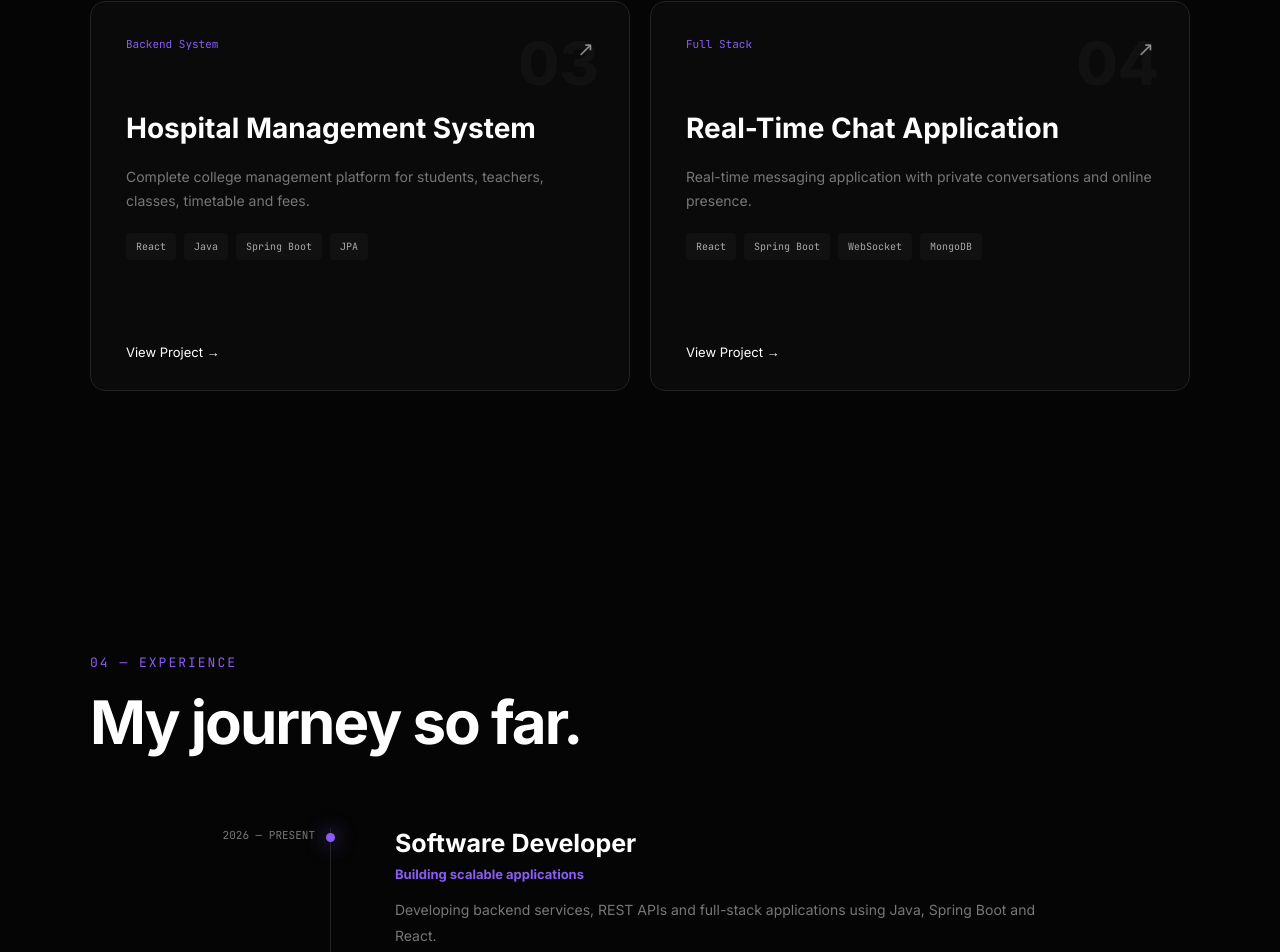
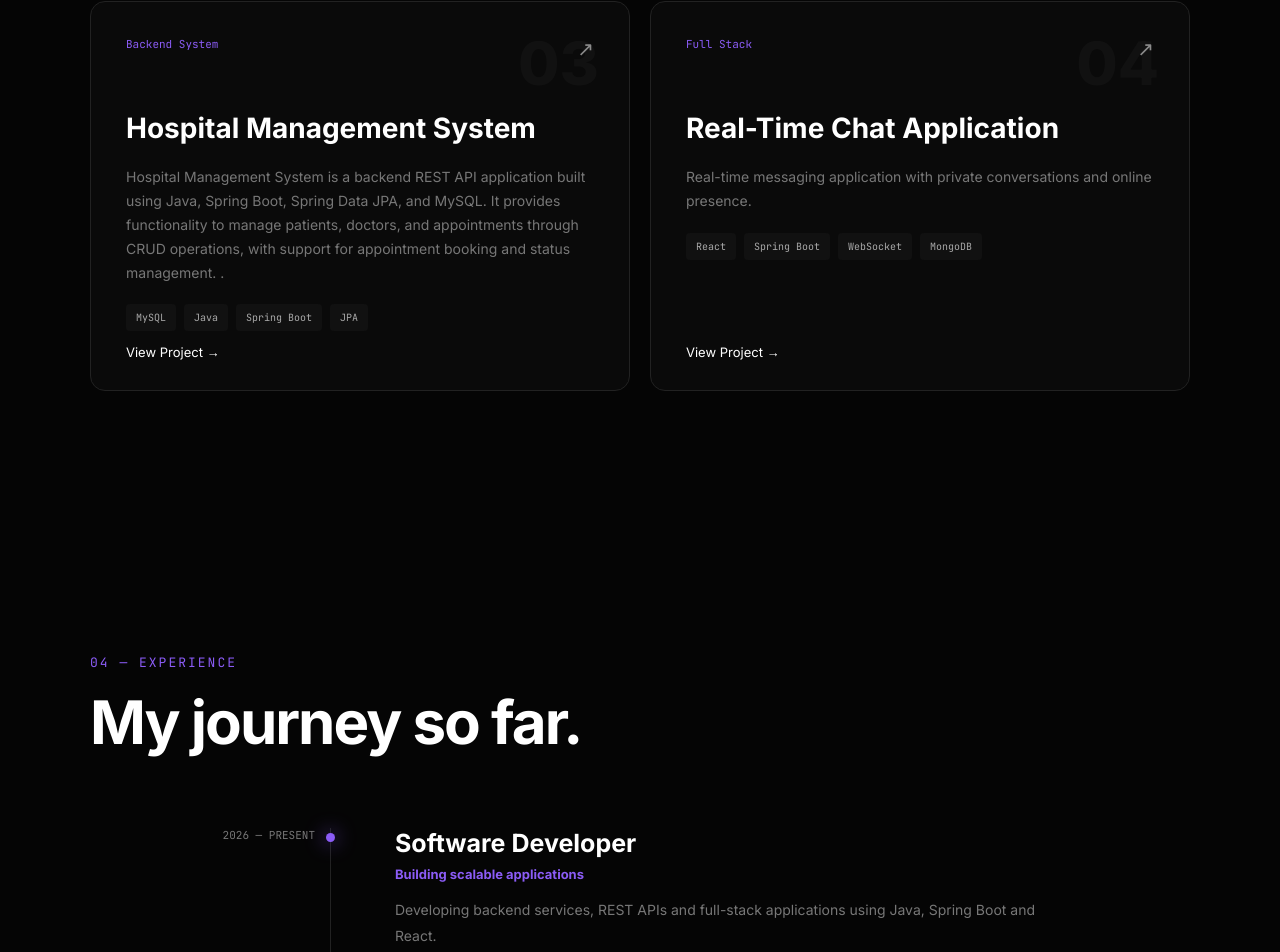
Before and after one commit to S-ourabh17/Protfolio, a React (Vite) app in the folder fronted/: page / in a window 1280 px wide. Shown: the part 3482-4434 px from the top of the page. Built offline with nearby package versions, Linux system fonts and the light colour scheme.

Commit message:
Project Description

```diff
--- a/fronted/src/App.jsx
+++ b/fronted/src/App.jsx
@@ -24,8 +24,8 @@ const projects = [
         title: "Hospital Management System",
         category: "Backend System",
         description:
-            "Complete college management platform for students, teachers, classes, timetable and fees.",
-        tech: ["React", "Java", "Spring Boot", "JPA"],
+            "Hospital Management System is a backend REST API application built using Java, Spring Boot, Spring Data JPA, and MySQL. It provides functionality to manage patients, doctors, and appointments through CRUD operations, with support for appointment booking and status management. .",
+        tech: ["MySQL", "Java", "Spring Boot", "JPA"],
         github: "#",
         demo: "#",
     },
```
